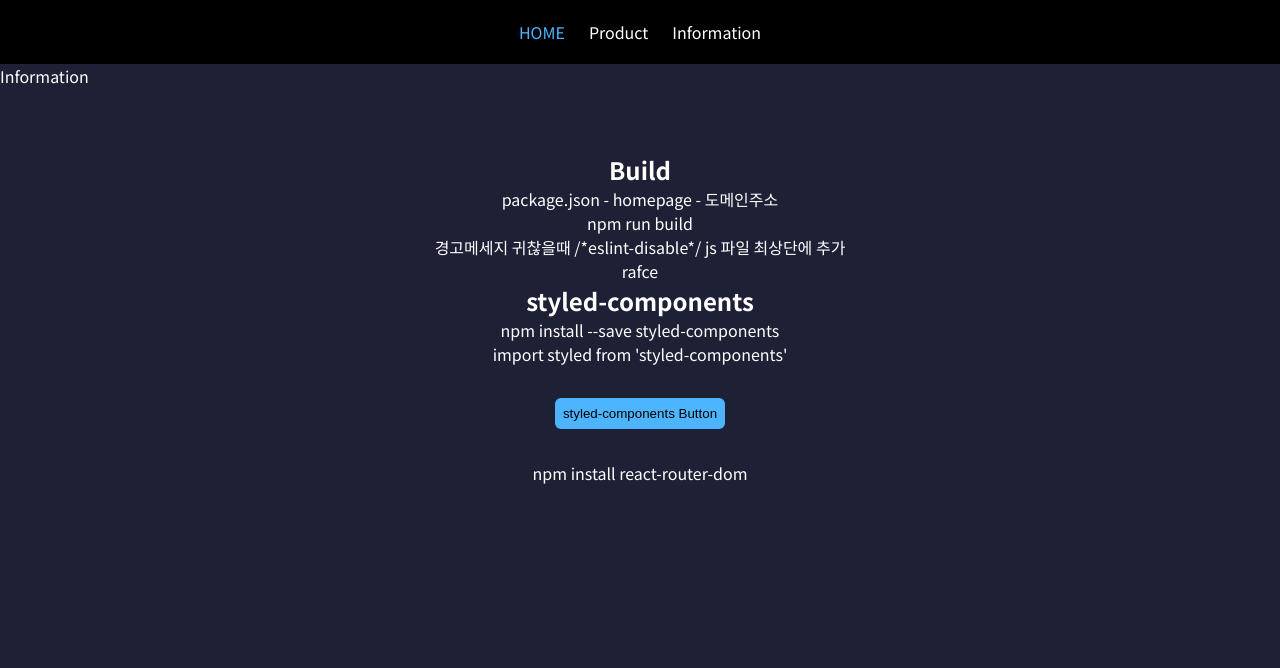
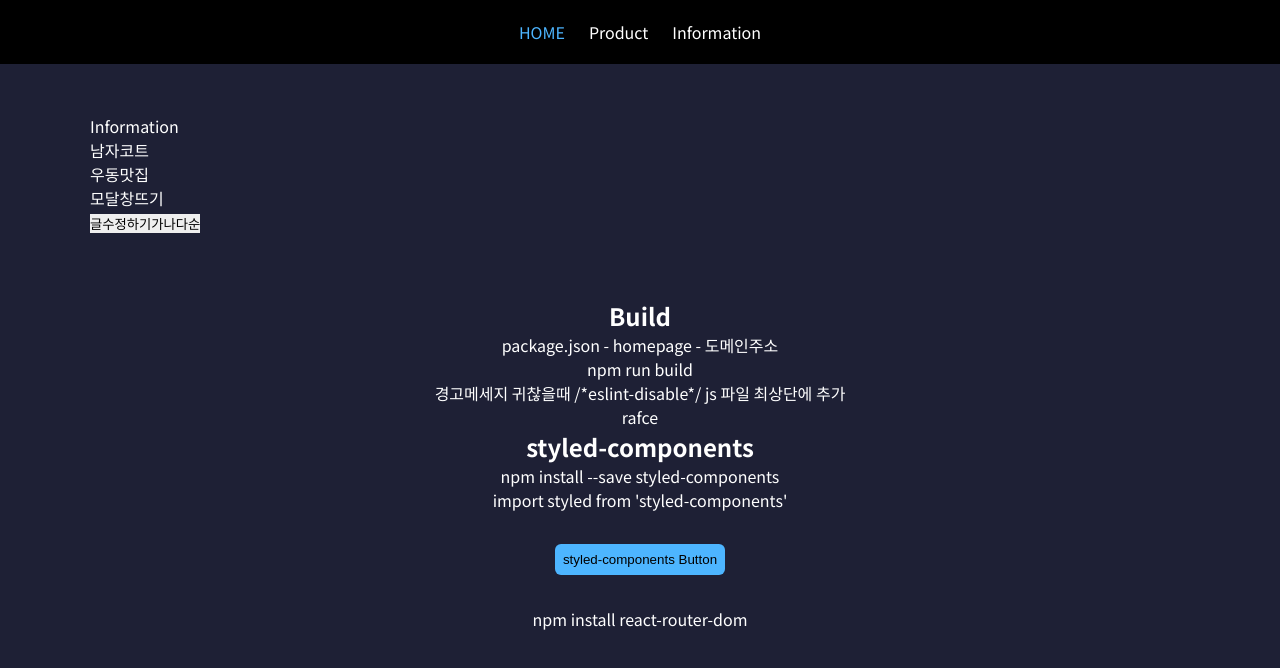
Before and after one commit to mootory-p/study-react, a React (Create React App) app: page /information in a window 1280 px wide. Shown: the top 668 px of the page. Built offline with nearby package versions, Linux system fonts and the light colour scheme.

Commit message:
useState

```diff
--- a/src/assets/index.css
+++ b/src/assets/index.css
@@ -53,3 +53,8 @@ button { cursor: pointer;}
   .container { width: var(--container-w-sm);}
   section { margin-top:2rem;}
 }
+
+.infopage {
+	width: 1100px; margin: 50px auto;
+}
+.modal { margin: 20px; padding: 20px; text-align: left; background: #eee;color:#333;}
--- a/src/pages/Information.jsx
+++ b/src/pages/Information.jsx
@@ -1,13 +1,50 @@
-import React from 'react'
+import {React, useState} from 'react'
 import Footer from '../components/footer/Footer';
 const Information = () => {
+
+	let [글제목, 글제목변경] = useState(['남자코트', '우동맛집', '모달창뜨기']);
+	let [modal, setmodal] = useState(false);
   return (
-    <div>
+    <div className='infopage'>
+      <div className='h2'>Information</div>
+			<div className="h1">{글제목[0]}</div>
+			<div className="h1">{글제목[1]}</div>
+			<div className="h1" onClick={()=>{
+				setmodal(!modal);
+			}}>{글제목[2]}</div>
 
-    Information
+			<button onClick={ ()=> {
+				let copy = [...글제목];
+				copy[0] = '여자코드';
+				글제목변경(copy);
+			}}>글수정하기</button>
+			<button onClick={ ()=> {
+				let copy = [...글제목];
+				copy.sort();
+				글제목변경(copy);
+			}}>가나다순</button>
+
+			{
+				// 조건식 ? 참일때코드 : 거짓일때코드
+				// 1 == 1 ? '맞아' : '틀려'
+				modal == true ? <Modal/> : null
+
+
+			}
+
+
+
     <Footer />
     </div>
   )
 }
-
+function Modal (){
+	return(
+		<div className="modal">
+			<h4>글제목</h4>
+			<p>date </p>
+			<p>상세내용</p>
+		</div>
+	)
+}
 export default Information
```
